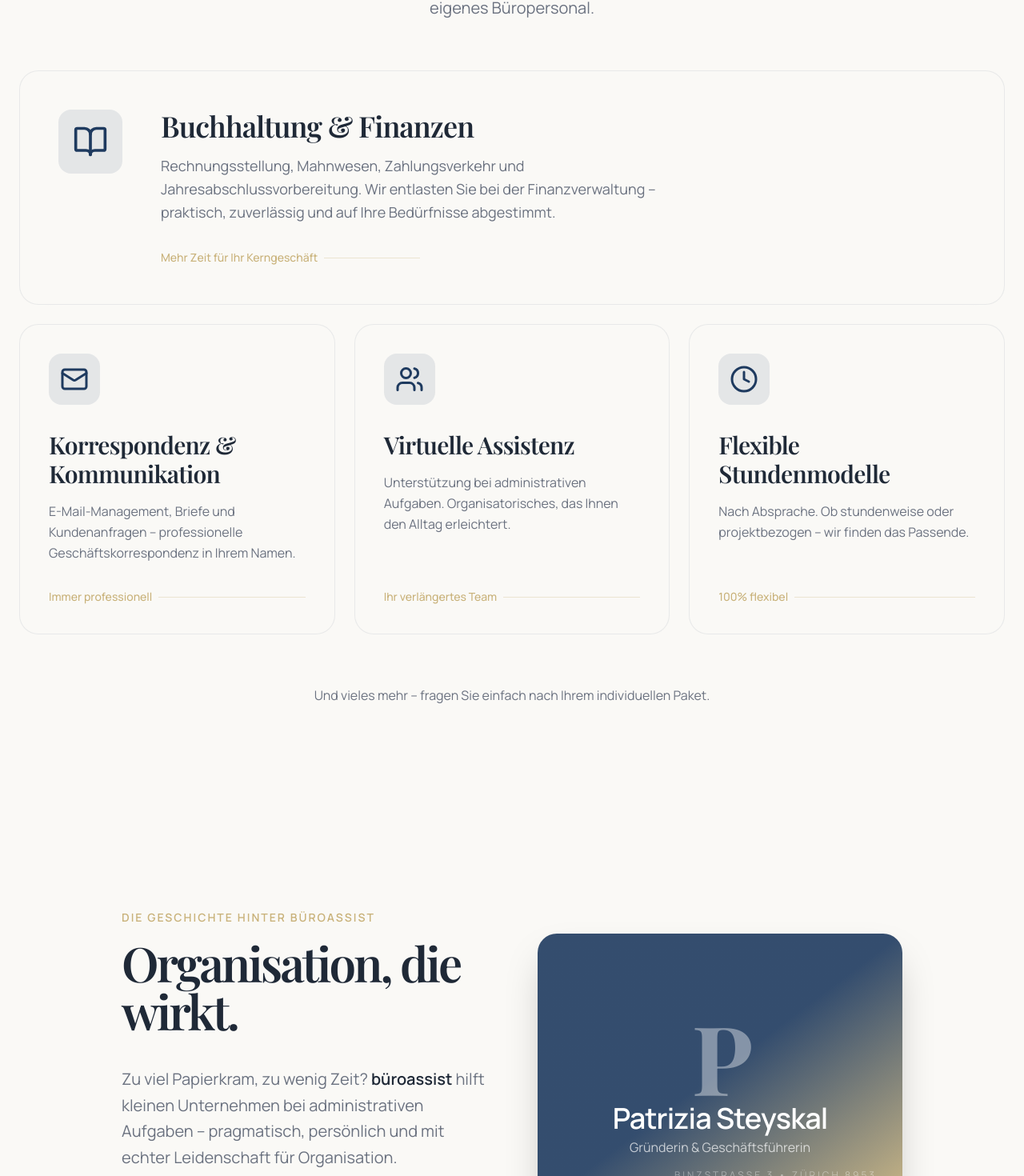
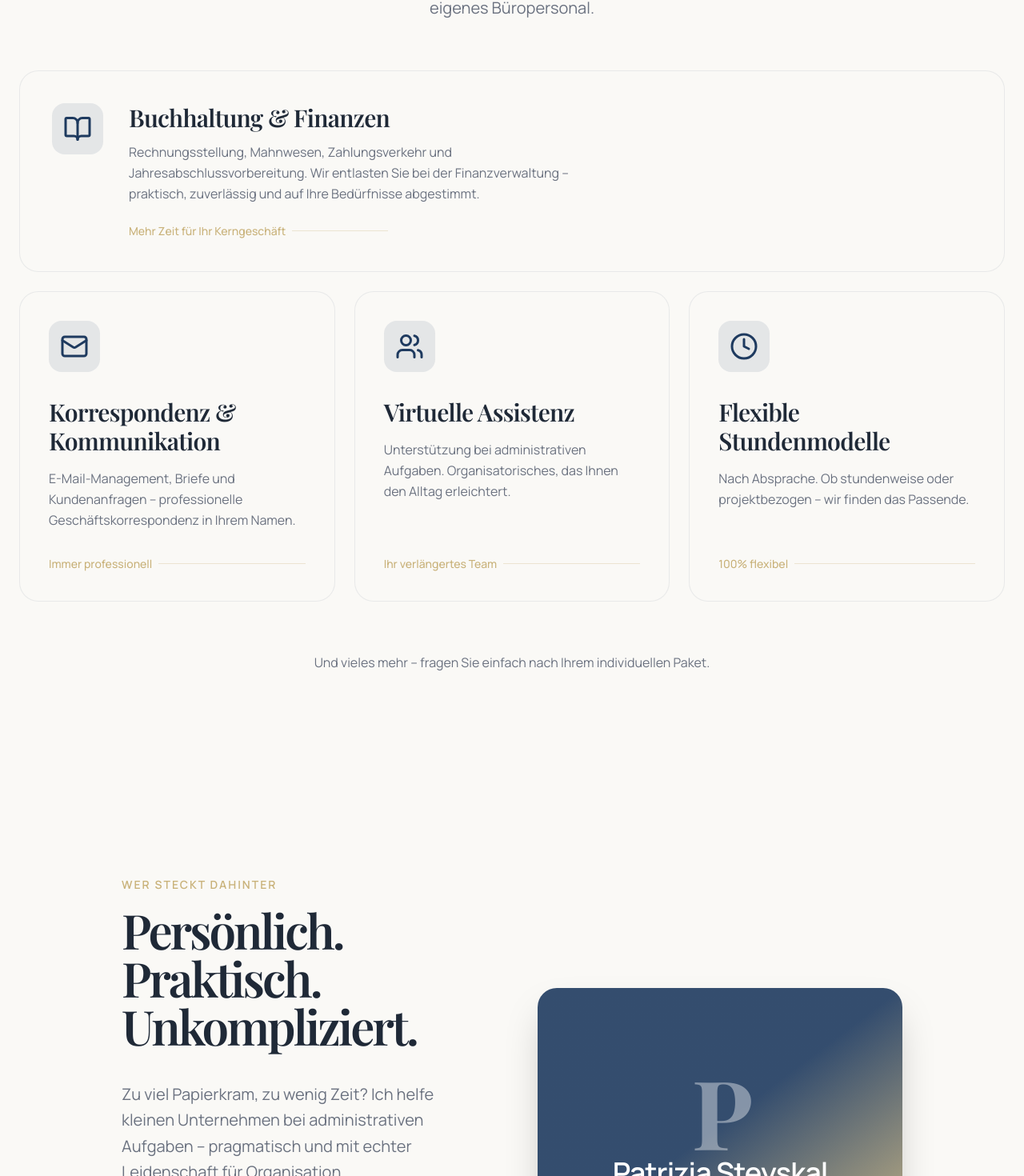
Before and after one commit to Claudio723/buroassist, a Next.js app: page / in a window 1280 px wide. Shown: the part 1156-2626 px from the top of the page at 80% size. Built offline with nearby package versions, Linux system fonts and the light colour scheme.

Commit message:
About: persönlichere Texte, neue Headline und Badge. Services: Featured-Kachel kompakter gestaltet.

```diff
--- a/components/About.tsx
+++ b/components/About.tsx
@@ -7,13 +7,16 @@ export default function About() {
     <section id="ueber-uns" className="max-w-5xl mx-auto px-6 py-24 md:py-32">
       <div className="grid md:grid-cols-2 gap-16 items-center">
         <div>
-          <div className="text-accent text-sm font-semibold tracking-[2px] mb-4">DIE GESCHICHTE HINTER BÜROASSIST</div>
+          <div className="text-accent text-sm font-semibold tracking-[2px] mb-4">WER STECKT DAHINTER</div>
 
-          <h2 className="text-6xl tracking-tighter leading-none mb-10">Organisation, die wirkt.</h2>
+          <h2 className="text-6xl tracking-tighter leading-none mb-10">Persönlich. Praktisch. Unkompliziert.</h2>
 
-          <div className="text-xl text-text-muted leading-relaxed">
+          <div className="space-y-7 text-xl text-text-muted leading-relaxed">
             <p>
-              Zu viel Papierkram, zu wenig Zeit? <span className="font-semibold text-text-dark">büroassist</span> hilft kleinen Unternehmen bei administrativen Aufgaben – pragmatisch, persönlich und mit echter Leidenschaft für Organisation.
+              Zu viel Papierkram, zu wenig Zeit? Ich helfe kleinen Unternehmen bei administrativen Aufgaben – pragmatisch und mit echter Leidenschaft für Organisation.
+            </p>
+            <p>
+              Keine Agentur, kein Callcenter. Einfach persönliche Unterstützung für kleine Firmen in der ganzen Schweiz, unkompliziert und zuverlässig.
             </p>
           </div>
 
--- a/components/Services.tsx
+++ b/components/Services.tsx
@@ -48,17 +48,17 @@ export default function Services() {
           initial={{ opacity: 0, y: 60 }}
           whileInView={{ opacity: 1, y: 0 }}
           viewport={{ once: true }}
-          className="md:col-span-2 lg:col-span-3 service-card group glass rounded-3xl p-10 md:p-12 flex flex-col md:flex-row gap-8 md:gap-12 border border-white/60 bg-primary/[0.03]"
+          className="md:col-span-2 lg:col-span-3 service-card group glass rounded-3xl p-8 md:p-10 flex flex-col md:flex-row gap-6 md:gap-8 border border-white/60 bg-primary/[0.03]"
         >
           <div className="flex-shrink-0">
-            <div className="w-20 h-20 rounded-2xl bg-primary/10 flex items-center justify-center group-hover:bg-primary/20 transition-colors">
-              <FeaturedIcon className="w-11 h-11 text-primary" />
+            <div className="w-16 h-16 rounded-2xl bg-primary/10 flex items-center justify-center group-hover:bg-primary/20 transition-colors">
+              <FeaturedIcon className="w-9 h-9 text-primary" />
             </div>
           </div>
           <div className="flex-grow flex flex-col">
-            <h3 className="text-3xl md:text-4xl font-semibold tracking-tight mb-4">{featuredService.title}</h3>
-            <p className="text-text-muted leading-relaxed text-lg max-w-2xl">{featuredService.desc}</p>
-            <div className="pt-8 mt-auto flex items-center gap-2 text-sm font-medium text-accent">
+            <h3 className="text-2xl md:text-3xl font-semibold tracking-tight mb-3">{featuredService.title}</h3>
+            <p className="text-text-muted leading-relaxed max-w-xl">{featuredService.desc}</p>
+            <div className="pt-6 mt-auto flex items-center gap-2 text-sm font-medium text-accent">
               {featuredService.highlight}
               <div className="flex-1 h-px bg-accent/30 max-w-[120px]" />
             </div>
```
